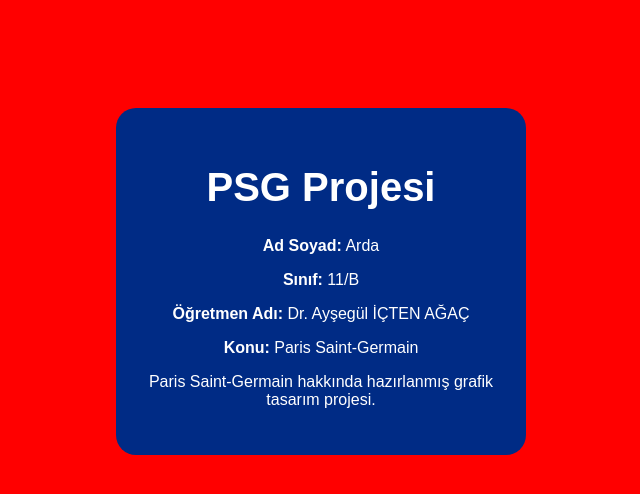
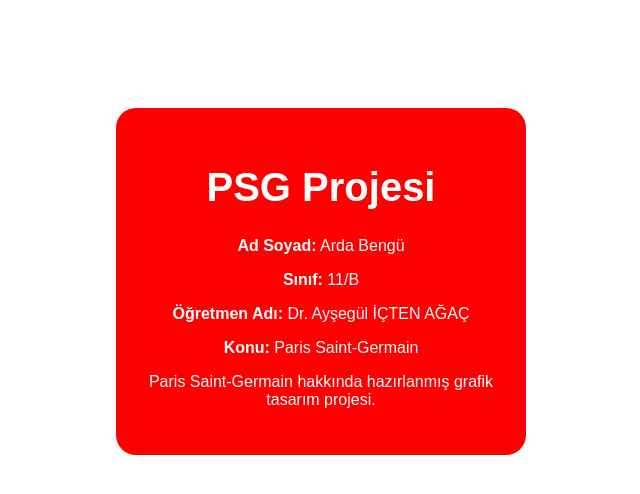
Before and after one commit to yenibilgisayar066-svg/ardabgn, a plain HTML site: page index.html in a window 1280 px wide. Shown: the whole page, without its empty margins (319-959 px from the left). Drawn offline with Linux system fonts and the light colour scheme.

Commit message:
Update index.html

```diff
--- a/index.html
+++ b/index.html
@@ -5,14 +5,14 @@
 <title>PSG Projesi</title>
 <style>
 body{
-background:#FF0000;
+background:##FFD700;
 color:white;
 font-family:Arial;
 text-align:center;
 padding-top:100px;
 }
 .card{
-background:#002b85;
+background:#FF0000;
 width:350px;
 margin:auto;
 padding:30px;
@@ -28,7 +28,7 @@ font-size:40px;
 <div class="card">
 <h1>PSG Projesi</h1>
 
-<p><b>Ad Soyad:</b> Arda</p>
+<p><b>Ad Soyad:</b> Arda Bengü </p>
 <p><b>Sınıf:</b> 11/B</p>
 <p><b>Öğretmen Adı:</b> Dr. Ayşegül İÇTEN AĞAÇ </p>
 <p><b>Konu:</b> Paris Saint-Germain</p>
```
